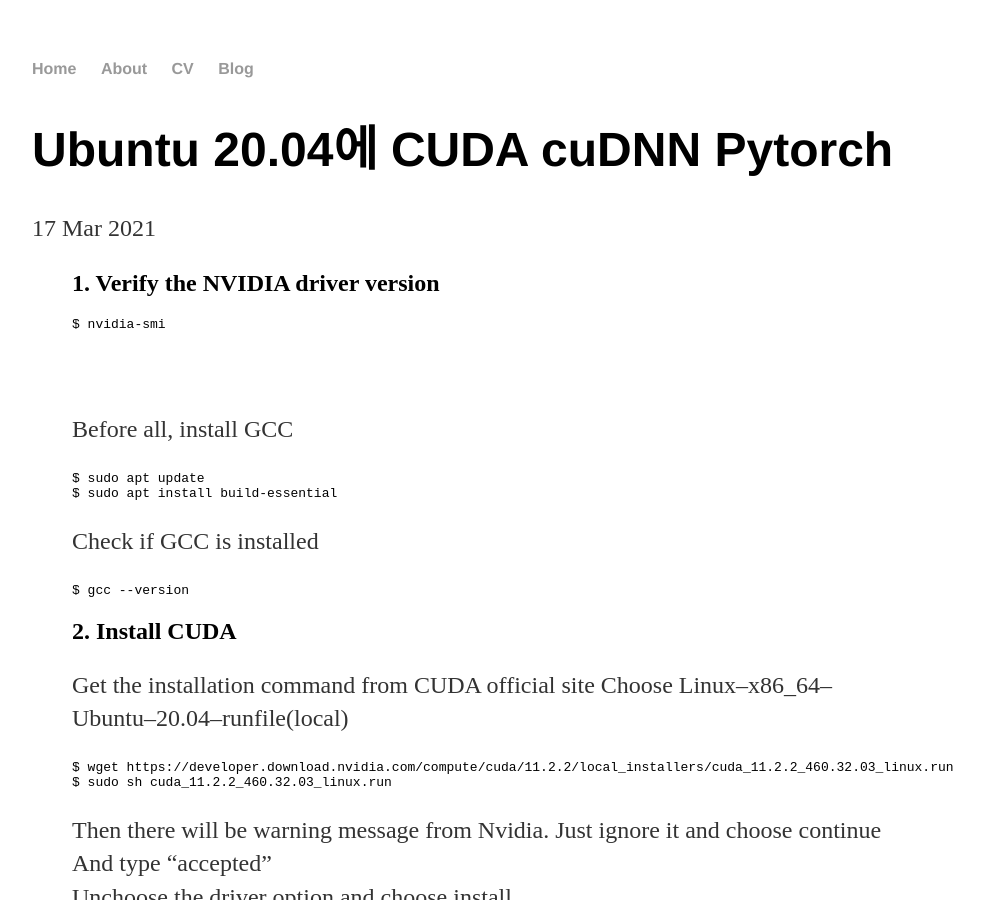
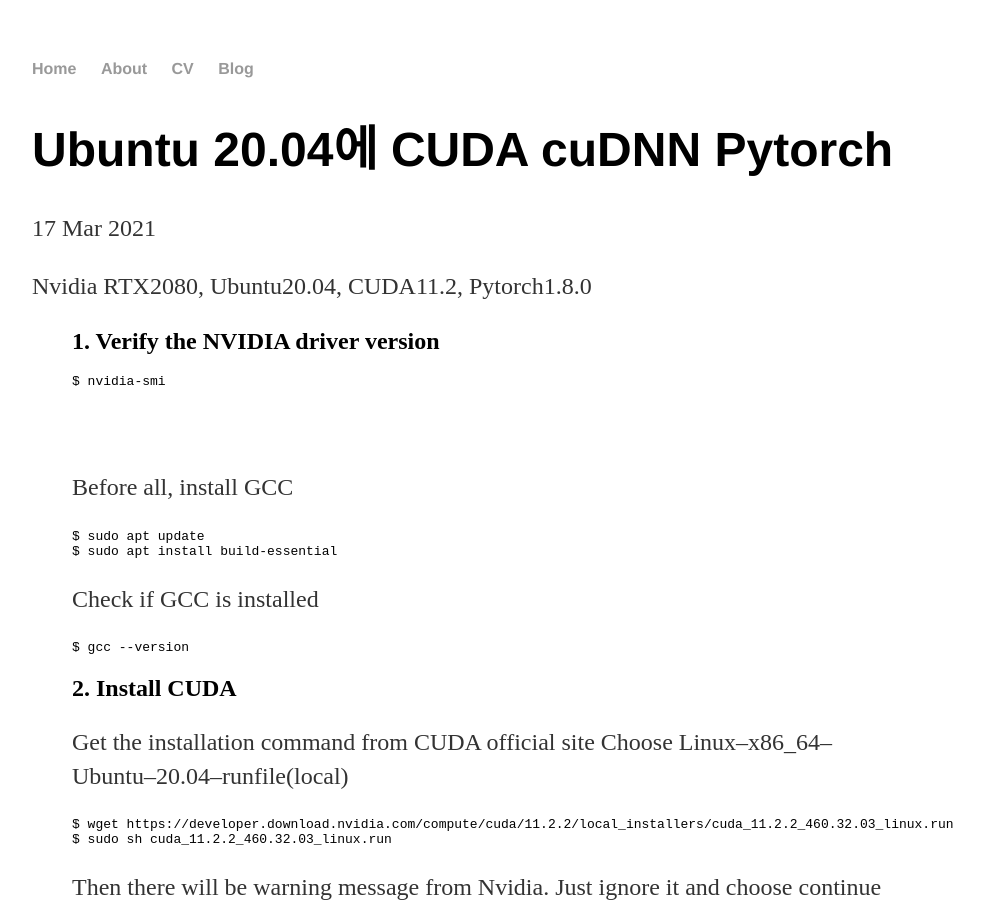
Before and after one commit to quanhiahia/quanhiahia.github.io, a Jekyll site: the page built from _posts/2021-03-17-First-blog.md, in a window 1280 px wide and 900 px high. Shown: the whole window, without its empty margins (160-1144 px from the left). Built offline with Jekyll 4.4.1, drawn with Linux system fonts in a browser that asks for light colours.

Commit message:
Update 2021-03-17-First-blog.md

````diff
--- a/_posts/2021-03-17-First-blog.md
+++ b/_posts/2021-03-17-First-blog.md
@@ -3,6 +3,8 @@ layout: post
 title: "Ubuntu 20.04에 CUDA cuDNN Pytorch"
 date: 2021-03-17
 ---
+
+Nvidia RTX2080, Ubuntu20.04, CUDA11.2, Pytorch1.8.0
 
 > ## 1. Verify the NVIDIA driver version
 > ```
````
